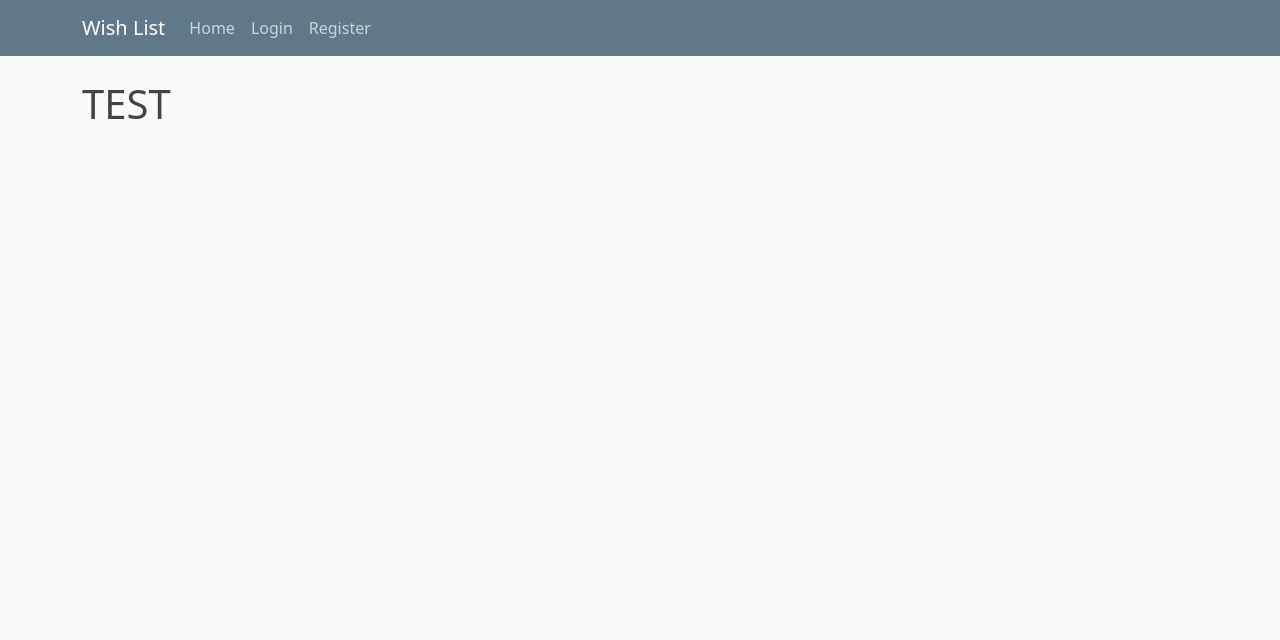
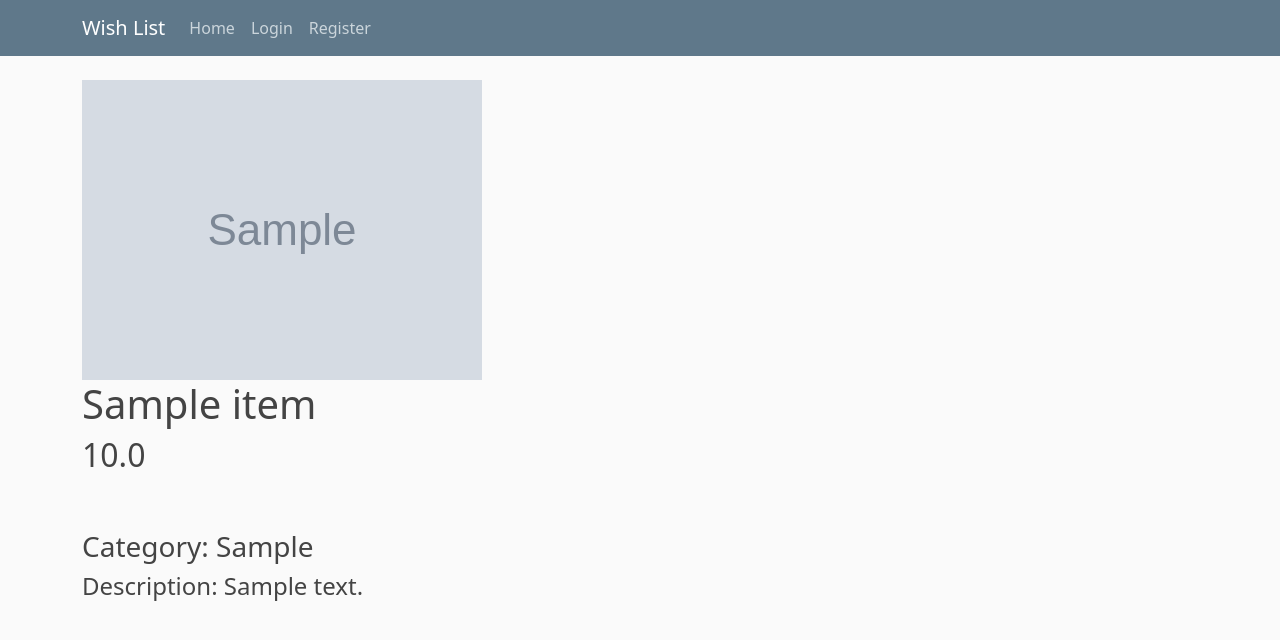
Before and after one commit to cookiewho/CST438_Project2_GroupE, a Django app: page /items/1 in a window 1280 px wide. Shown: the top 640 px of the page. Run offline with Django 3.2, Linux system fonts and the light colour scheme; tables that the repository leaves empty hold one stand-in row (values such as "Sample post"); grey boxes marked "Sample" are stand-in pictures.

Commit message:
completed item.html

```diff
--- a/wishlist/items/templates/items/item.html
+++ b/wishlist/items/templates/items/item.html
@@ -1,7 +1,12 @@
 {% extends "home/base.html" %}
 {% block content %}
 
-    <h1> TEST </h1>
+    <img src={{ item.image }}>
+    <h1> {{ item.name }} </h1>
+    <h2> {{ item.price }} </h2>
+    <br><br>
+    <h3>Category: {{ item.category }} </h3>
+    <h4>Description: {{ item.description }}</h4>
 
 
 {% endblock content %}
--- a/wishlist/items/views.py
+++ b/wishlist/items/views.py
@@ -1,14 +1,14 @@
 from django.shortcuts import render
-from api import views
+from api import views as api
 
 def ListAllItems(request):
-    context = {}
-
-    response = views.view_items(request)
+    response = api.view_items(request)
     context = {'items' : response.data}
 
     return render(request, 'items/items.html', context)
 
 def ShowItem(request, item_id):
-    print('==== ENTERED FUNCTION ====')
-    return render(request, 'items/item.html')
+    response = api.view_items_by_id(request, item_id)
+    context = {'item':response.data}
+
+    return render(request, 'items/item.html', context)
```
